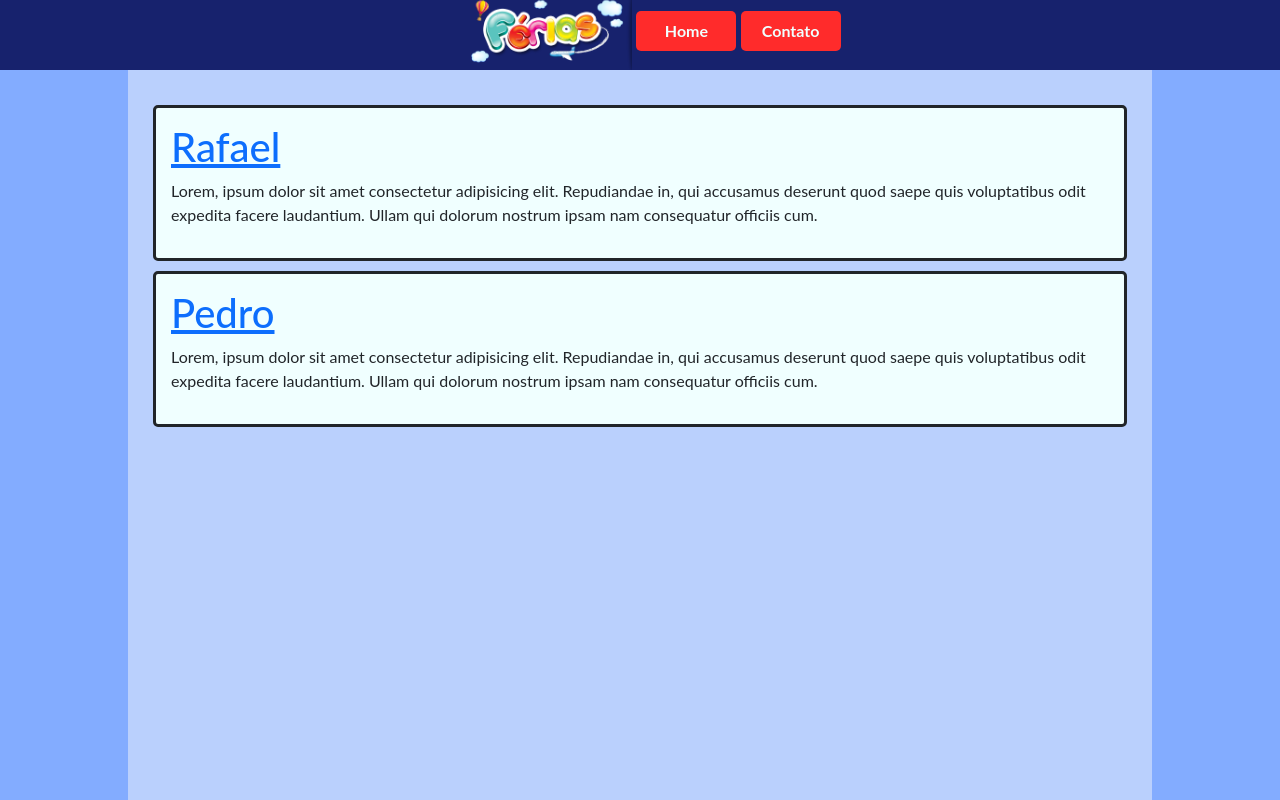
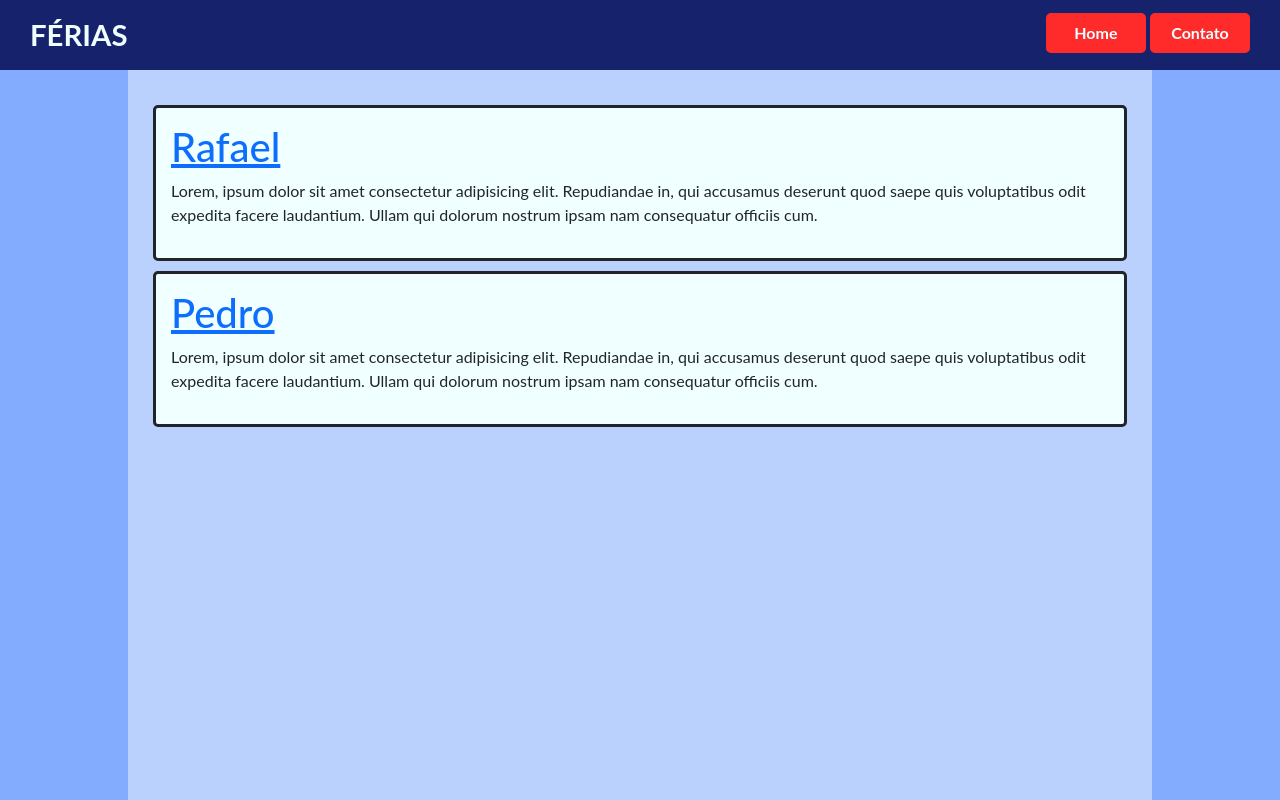
Before and after one commit to nukhes/desenvolvimento-web-etec2, a plain HTML site: page Ferias/index.html in a window 1280 px wide. Drawn offline with nearby package versions, Linux system fonts and the light colour scheme; a web font is replaced by a local one.

Commit message:
ai tropa

```diff
--- a/Ferias/css/barra.css
+++ b/Ferias/css/geral.css
@@ -12,16 +12,21 @@
     background-color: rgb(23, 34, 109);
     display:flex;
     align-items: center;
-    justify-content: center;
     padding-top: 12.5px;
+    justify-content: flex-end;
+    padding-right: 30px;
 }
 
 #barra__de__navegacao ul {
     list-style: none;
 }
 
-#barra__de__navegacao img {
-    height: 80px;
+#barra__de__navegacao span {
+    position: absolute;
+    left: 30px;
+    color: azure;
+    font-size: 22pt;
+    font-weight: bolder;
 }
 
 #barra__de__navegacao ul li {
@@ -65,7 +70,7 @@ body {
     padding: 25px;
 }
 
-#conteudo div {
+#conteudo .caixa {
     padding: 15px;
     margin-top: 10px;
     background-color: azure;
--- a/Ferias/index.html
+++ b/Ferias/index.html
@@ -6,13 +6,13 @@
     <title>Férias.com</title>
     <link href="https://cdn.jsdelivr.net/npm/bootstrap@5.3.2/dist/css/bootstrap.min.css" rel="stylesheet" integrity="sha384-T3c6CoIi6uLrA9TneNEoa7RxnatzjcDSCmG1MXxSR1GAsXEV/Dwwykc2MPK8M2HN" crossorigin="anonymous">
 
-    <link rel="stylesheet" href="css/barra.css">
+    <link rel="stylesheet" href="css/geral.css">
 </head>
 <body>
 
     <header id="barra__de__navegacao">
         <ul>
-            <img src="imgs/viajar_ferias_desejo_viajar.png" alt="">
+            <span>FÉRIAS</span>
             <a href="index.html"><li>Home</li></a>
             <a href="contato.html"><li>Contato</li></a>
         </ul>
```
Also changed, not shown: Ferias/contato.html (+2 -2 lines), Ferias/rafael.html (+2 -2 lines).
